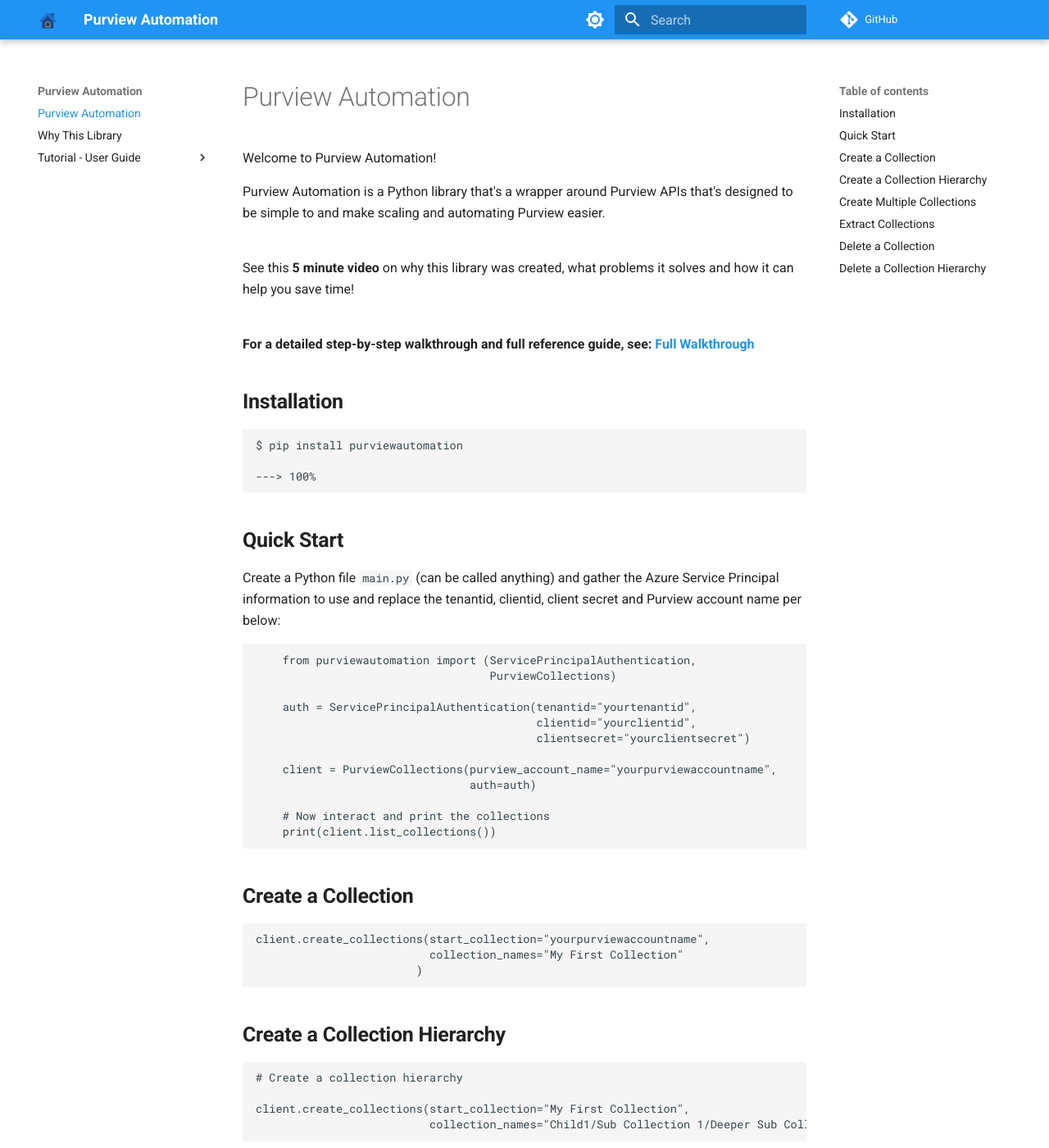
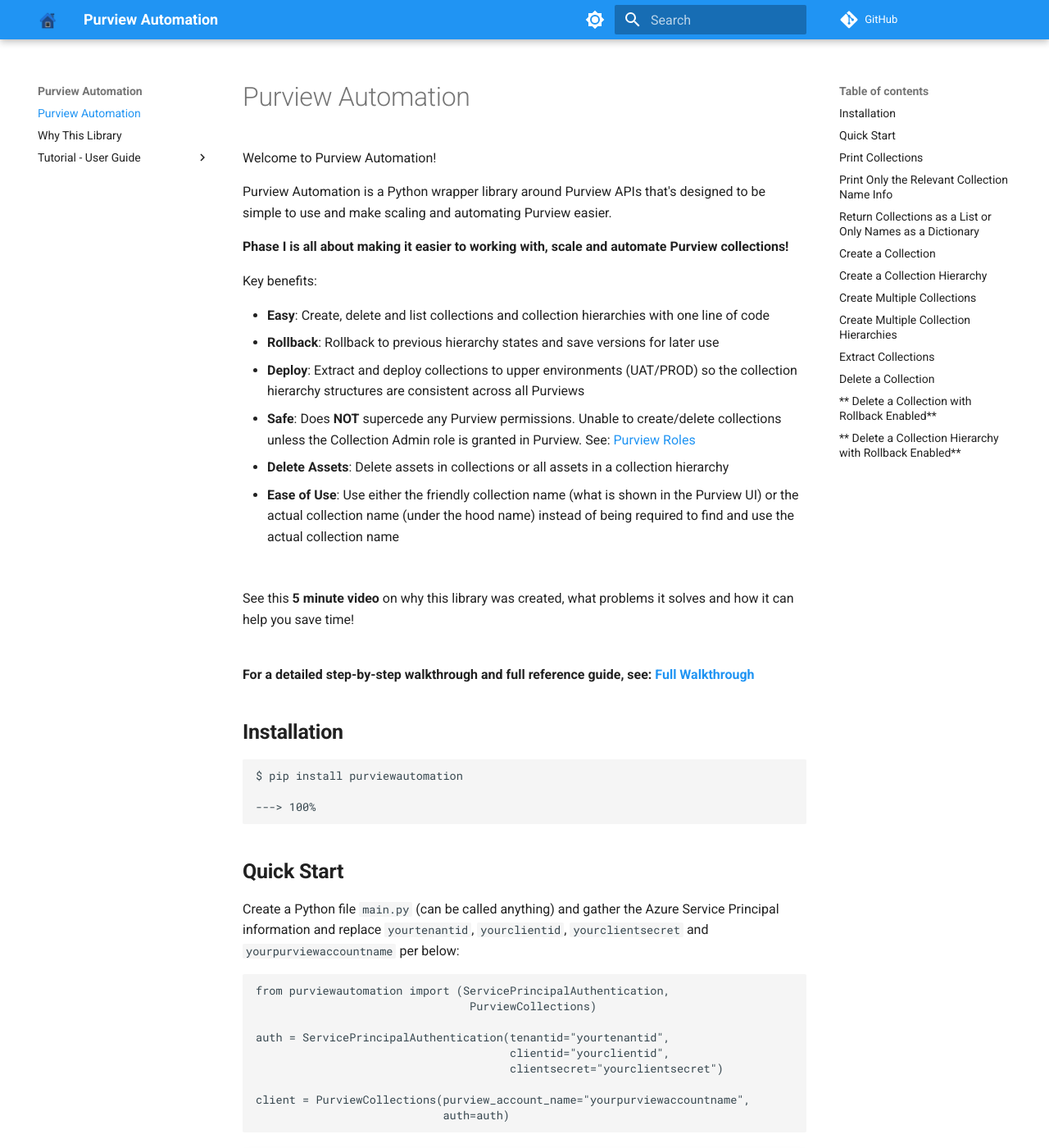
Before and after one commit to Ludwinic1/purviewautomation, an MkDocs documentation site: the page built from docs/index.md, in a window 1280 px wide and 1400 px high. Shown: the whole window at 82% size. Built offline with MkDocs 1.6.1 and Material for MkDocs 9.7.7, drawn with Linux system fonts in a browser that asks for light colours; comment, search, counter and statistics services are not loaded; some of the changed text lies outside the part shown.

Commit message:
updated md files

````diff
--- a/docs/index.md
+++ b/docs/index.md
@@ -1,9 +1,21 @@
 Welcome to Purview Automation!
 
-Purview Automation is a Python library that's a wrapper around Purview APIs that's designed to be simple to and make scaling and automating Purview easier.
+Purview Automation is a Python wrapper library around Purview APIs that's designed to be simple to use and make scaling and automating Purview easier.
+
+**Phase I is all about making it easier to working with, scale and automate Purview collections!**
+
+Key benefits:
+
+- **Easy**: Create, delete and list collections and collection hierarchies with one line of code
+- **Rollback**: Rollback to previous hierarchy states and save versions for later use
+- **Deploy**: Extract and deploy collections to upper environments (UAT/PROD) so the collection hierarchy structures are consistent across all Purviews
+- **Safe**: Does **NOT** supercede any Purview permissions. Unable to create/delete collections unless the Collection Admin role is granted in Purview. See: [Purview Roles](https://learn.microsoft.com/en-us/azure/purview/catalog-permissions)
+- **Delete Assets**: Delete assets in collections or all assets in a collection hierarchy
+
+- **Ease of Use**: Use either the friendly collection name (what is shown in the Purview UI) or the actual collection name (under the hood name) instead of being required to find and use the actual collection name
+
+
 <br>
-<br>
-
 See this **5 minute video** on why this library was created, what problems it solves and how it can help you save time!
 <br>
 
@@ -19,29 +31,64 @@
 
 ## **Quick Start**
 
-Create a Python file `main.py` (can be called anything) and gather the Azure Service Principal information to use and replace the tenantid, clientid, client secret and Purview account name per below:
+Create a Python file `main.py` (can be called anything) and gather the Azure Service Principal information and replace `yourtenantid`, `yourclientid`, `yourclientsecret` and `yourpurviewaccountname` per below:
 
 ```Python
-    from purviewautomation import (ServicePrincipalAuthentication,
-                                   PurviewCollections)
+from purviewautomation import (ServicePrincipalAuthentication,
+                                PurviewCollections)
 
-    auth = ServicePrincipalAuthentication(tenantid="yourtenantid",
-                                          clientid="yourclientid",
-                                          clientsecret="yourclientsecret")
+auth = ServicePrincipalAuthentication(tenantid="yourtenantid",
+                                      clientid="yourclientid",
+                                      clientsecret="yourclientsecret")
 
-    client = PurviewCollections(purview_account_name="yourpurviewaccountname",
-                                auth=auth)
-
-    # Now interact and print the collections
-    print(client.list_collections())
+client = PurviewCollections(purview_account_name="yourpurviewaccountname",
+                            auth=auth)
 ```
 
+!!! important
+    Make sure the Service Principal is assigned the Collection Admin role in Purview. See here for more info:
+
+
+Now interact with the Purview collections:
+
+## **Print Collections**
+```Python
+print(client.list_collections())
+```
+
+## **Print Only the Relevant Collection Name Info**
+```Python
+client.list_collections(only_names=True, pprint=True)
+```
+
+## **Return Collections as a List or Only Names as a Dictionary**
+```Python
+collection_list = client.list_collections()
+for coll in collection_list:
+    print(coll)
+
+# Return only the relevant names as a dictionary
+collection_names = client.list_collections(only_names=True)
+for name, value in collection_names.items():
+    print(name, value)
+
+# Return just the keys (actual names)
+for name in collection_names:
+    print(name)
+
+# Return the friendly names or parent collection names
+for name in collection_names.values():
+    friendly_name = name["friendlyName"]
+    parent_name = name["parentCollection"]
+```
+
+
 ## **Create a Collection**
+```Python
+# Replace "yourpurviewaccountname"
 
-```Python
 client.create_collections(start_collection="yourpurviewaccountname",
-                          collection_names="My First Collection"
-                        )
+                          collection_names="My First Collection")
 ```
 
 ## **Create a Collection Hierarchy**
@@ -59,6 +106,13 @@
 client.create_collections(start_collection="Sub Collection 1",
                           collection_names=["Random Collection", "Random Collection 2"])
 ```
+## **Create Multiple Collection Hierarchies**
+```Python
+hierarchy_1 = "hierarchy1/hierarchysub1/hierarchysub2/hierarchysub3"
+hierarchy_2 = "hierarchy 2/hierarchy sub2"
+client.create_collections(start_collection="My First Collection",
+                          collection_names=[hierarcy_1, hierarchy_2])
+```
 
 ## **Extract Collections**
 ```Python
@@ -73,10 +127,17 @@
 ```Python
 client.delete_collections(collection_names="Random Collection")
 ```
+## ** Delete a Collection with Rollback Enabled**
+```Python
+# Will delete the collection and output the exact script needed to recreate the collection
 
-## **Delete a Collection Hierarchy**
+client.delete_collections(collection_names="Random Collection 2",
+                          safe_delete="client")
+```
+## ** Delete a Collection Hierarchy with Rollback Enabled**
 ```Python
-# Will delete all of the children and their children under My First Collection
+# Will delete all of the children and output the exact script
+# needed to recreate the entire hierarchy or deploy to another Purview
 
-client.delete_collections_recursively("My First Collection")
+client.delete_collections_reursively("My First Collection", safe_delete="client")
 ```
--- a/mkdocs.yml
+++ b/mkdocs.yml
@@ -45,3 +45,6 @@
 
 markdown_extensions:
   - admonition
+  - def_list
+  - pymdownx.tasklist:
+      custom_checkbox: true
````
Also changed, not shown: README.md (+3 -1 lines).
